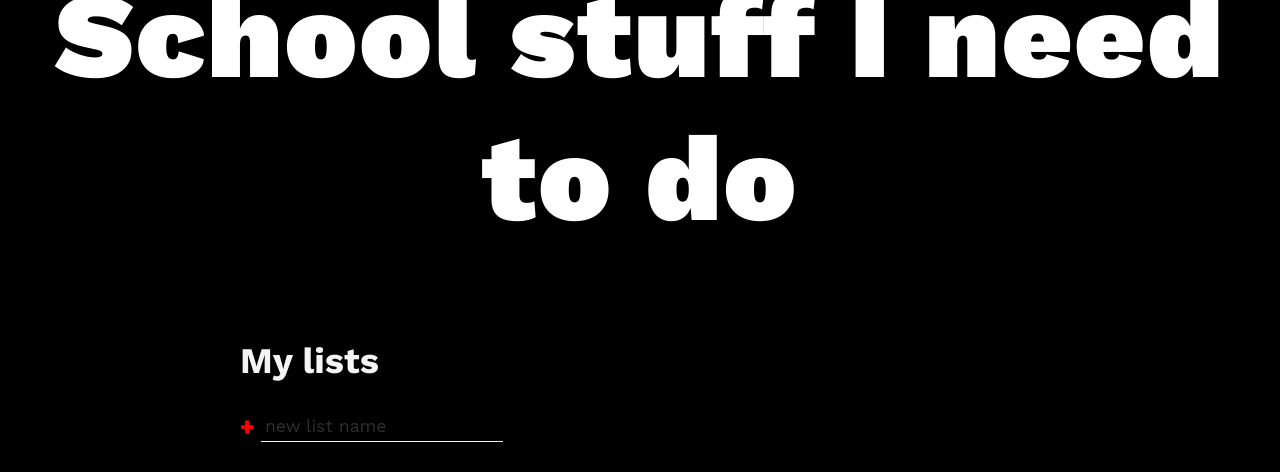
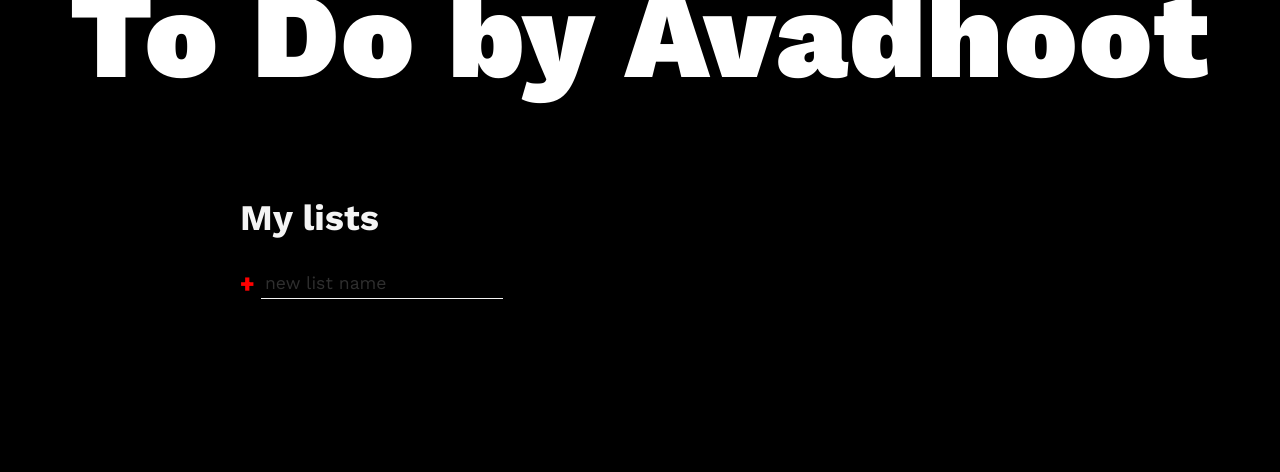
Before and after one commit to avadhoot2008/todobyavadhoot, a website: page index.html in a window 1280 px wide. Drawn offline with nearby package versions, Linux system fonts and the light colour scheme.

Commit message:
Update index.html

```diff
--- a/index.html
+++ b/index.html
@@ -14,7 +14,7 @@
   </head>
 
   <body style="background-color:black;">
-    <h1 class="title">School stuff I need to do</h1>
+    <h1 class="title">To Do by Avadhoot</h1>
     <div class="all-tasks">
       <h2 class="task-list-title">My lists</h2>
       <ul class="task-list" data-lists></ul>
```
